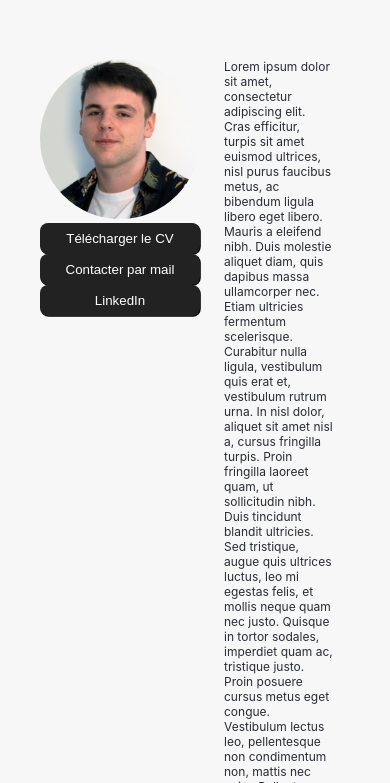
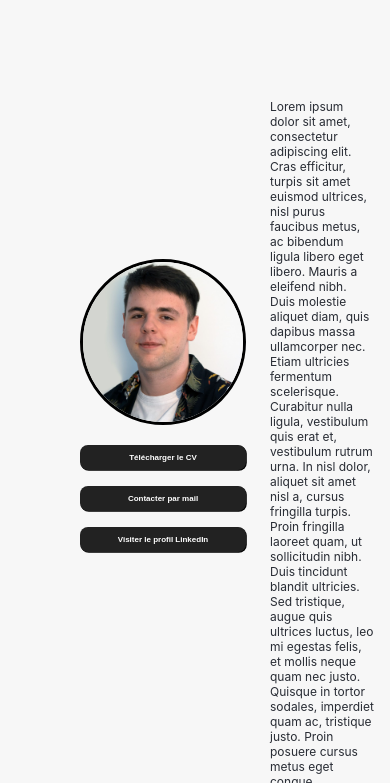
Before and after one commit to Lauiss/portfolio, a React (Create React App) app: page / in a window 390 px wide. Shown: the part 905-1688 px from the top of the page. Built offline with nearby package versions, Linux system fonts and the light colour scheme; the HTML template or start-up script is replaced by a standard one.

Commit message:
ended presentation + added plugins for next component

```diff
--- a/package.json
+++ b/package.json
@@ -11,8 +11,10 @@
     "@testing-library/jest-dom": "^5.17.0",
     "@testing-library/react": "^13.4.0",
     "@testing-library/user-event": "^13.5.0",
+    "chart.js": "^4.4.2",
     "i18next": "^23.10.1",
     "react": "^18.2.0",
+    "react-chrono": "^2.6.1",
     "react-dom": "^18.2.0",
     "react-i18next": "^14.1.0",
     "react-scripts": "5.0.1",
--- a/src/App.js
+++ b/src/App.js
@@ -16,7 +16,7 @@ i18n
         translation: require('./translate/fr.json')
       },
       en: {
-        translation: require('./translate/fr.json')
+        translation: require('./translate/en.json')
       },
       de: {
         translation: require('./translate/de.json')
@@ -78,7 +78,7 @@ function App() {
         </div>
       </div>
       <div id="presentation" className="presentation-section">
-        <Presentation />
+        <Presentation translate={translate} />
       </div>
     </div>
   );
--- a/src/items/presentation/presentation.css
+++ b/src/items/presentation/presentation.css
@@ -2,11 +2,11 @@
   display: grid;
   grid-template-columns: 1fr 9fr;
   gap: 1rem;
-  margin: 5rem;
+  margin: 10rem 0 10rem 10rem;
 }
 
 .left-block {
-  margin: 10rem 0 0 0;
+  margin: 1rem 0 0 5rem;
 }
 
 .right-block {}
@@ -15,16 +15,20 @@ img {
   height: 20rem;
   width: 20rem;
   border-radius: 50%;
-  /* margin: 10rem 0 0 10rem; */
+  margin-bottom: 1rem;
+  border: solid 3px black;
 }
 
 .btn-action {
-  /* margin-left: 5rem; */
+  font-size: 1rem;
+  font-weight: 600;
+  margin: 1rem 0 1rem 0;
 }
 
 .presentation-page p {
   font-size: 1.5rem;
-  margin: 10rem;
+  margin: 10rem 10rem 0 10rem;
+  text-align: auto;
 }
 
 
@@ -33,4 +37,8 @@ img {
   .presentation-page p {
     margin: 10rem 2rem;
   }
+
+  .left-block {
+  margin: 30rem 0 0 0rem;
 }
+}
--- a/src/items/presentation/presentation.js
+++ b/src/items/presentation/presentation.js
@@ -1,7 +1,7 @@
 import pfp from '../../assets/pdp.jpg';
 import './presentation.css';
 
-function Presentation() {
+function Presentation({translate}) {
   return (
     <div className="presentation-page">
       <div className="left-block">
@@ -9,14 +9,13 @@ function Presentation() {
           <img src={pfp} alt="pfp" />
         </div>
         <div>
-          <button className="btn-action"> Télécharger le CV </button>
-          <button className="btn-action"> Contacter par mail </button>
-          <button className="btn-action"> LinkedIn </button>
+          <button className="btn-action">{ translate('DOWNLOAD_CV') }</button>
+          <button className="btn-action">{ translate('CONTACT_MAIL') }</button>
+          <button className="btn-action">{ translate('LINKEDIN') }</button>
         </div>
       </div>
       <div className="right-block">
         <div className="txt-container">
-          {/* texte */}
           <p className="txt">Lorem ipsum dolor sit amet, consectetur adipiscing elit. Cras efficitur, turpis sit amet euismod ultrices, nisl purus faucibus metus, ac bibendum ligula libero eget libero. Mauris a eleifend nibh. Duis molestie aliquet diam, quis dapibus massa ullamcorper nec. Etiam ultricies fermentum scelerisque. Curabitur nulla ligula, vestibulum quis erat et, vestibulum rutrum urna. In nisl dolor, aliquet sit amet nisl a, cursus fringilla turpis. Proin fringilla laoreet quam, ut sollicitudin nibh. Duis tincidunt blandit ultricies. Sed tristique, augue quis ultrices luctus, leo mi egestas felis, et mollis neque quam nec justo. Quisque in tortor sodales, imperdiet quam ac, tristique justo. Proin posuere cursus metus eget congue. Vestibulum lectus leo, pellentesque non condimentum non, mattis nec enim. Pellentesque id facilisis eros, eu dictum ipsum. Nam eget semper neque, ac cursus mi. Quisque dolor magna, tempus nec aliquam et, vehicula eu tellus.</p>
         </div>
       </div>
--- a/src/translate/de.json
+++ b/src/translate/de.json
@@ -1,5 +1,8 @@
 {
     "HELLO": "Hallo",
     "I_AM": "Ich bin",
-    "SOFTWARE_ENGINEER": "Computertechniker"
+    "SOFTWARE_ENGINEER": "Computertechniker",
+    "DOWNLOAD_CV": "Lebenslauf herunterladen",
+    "CONTACT_MAIL": "Bei Mail kontaktieren",
+    "LINKEDIN": "LinkedIn profile besuchen"
 }
--- a/src/translate/en.json
+++ b/src/translate/en.json
@@ -1,5 +1,8 @@
 {
     "HELLO": "Hello",
     "I_AM": "I am",
-    "SOFTWARE_ENGINEER": "Software engineer"
+    "SOFTWARE_ENGINEER": "Software engineer",
+    "DOWNLOAD_CV": "Download CV",
+    "CONTACT_MAIL": "Contact by mail",
+    "LINKEDIN": "Visit LinkedIn profile"
 }
--- a/src/translate/fr.json
+++ b/src/translate/fr.json
@@ -1,5 +1,8 @@
 {
     "HELLO": "Bonjour",
     "I_AM": "Je suis",
-    "SOFTWARE_ENGINEER": "Ingénieur logiciel"
+    "SOFTWARE_ENGINEER": "Ingénieur logiciel",
+    "DOWNLOAD_CV": "Télécharger le CV",
+    "CONTACT_MAIL": "Contacter par mail",
+    "LINKEDIN": "Visiter le profil LinkedIn"
 }
```
Also changed, not shown: src/items/skills_and_projects/skills_and_projects.js (added, +9 -0 lines), src/items/skills_and_projects/skills_and_projects.css (added), 1 other file (tests, documents, lock files or other folders).
